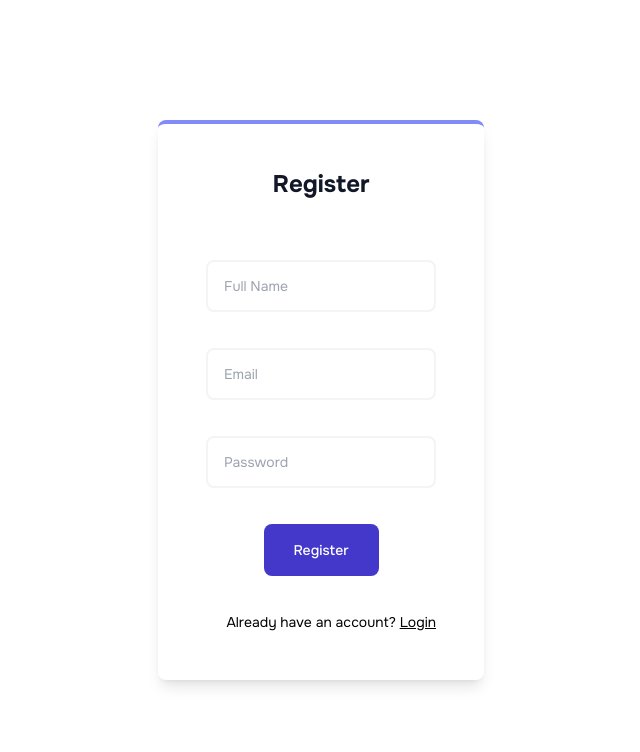
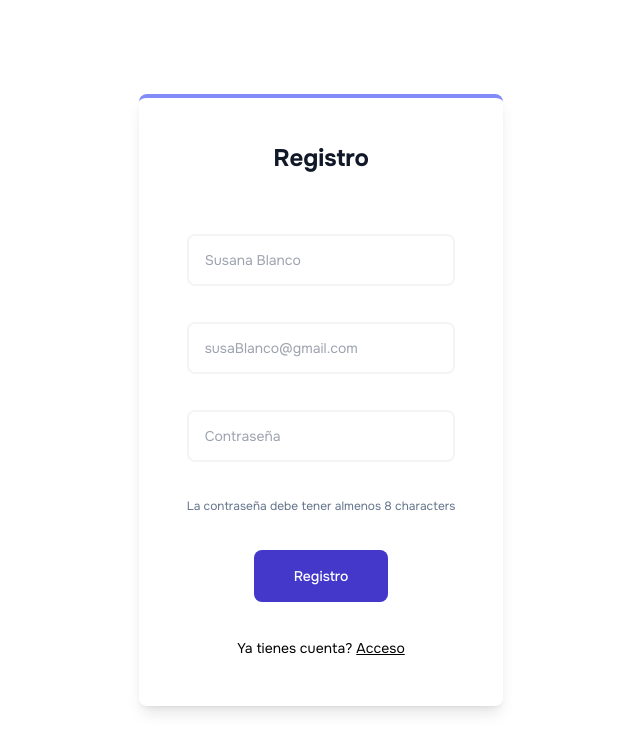
Before and after one commit to Naidev7/Teacher-dashboard, a Next.js app: page /pages/register in a window 1280 px wide. Shown: the top 752 px of the page, without its empty margins (319-959 px from the left). Built offline with nearby package versions, Linux system fonts and the light colour scheme.

Commit message:
regex in email and password

```diff
--- a/components/Access/LoginForm.tsx
+++ b/components/Access/LoginForm.tsx
@@ -23,7 +23,7 @@ export default function LoginForm() {
       });
 
       if (res.error) {
-        setError("Invalid Credentials");
+        setError("Credenciales inválidas");
         return;
       }
 
@@ -36,32 +36,32 @@ export default function LoginForm() {
   return (
     <div className="flex justify-center items-center h-screen">
       <div className="shadow-lg space-y-16 p-12 rounded-lg border-t-4 border-indigo-400">
-        <h1 className="font-bold text-center text-2xl leading-6 text-gray-900 ">Login</h1>
+        <h1 className="font-bold text-center text-2xl leading-6 text-gray-900 ">Acceso</h1>
 
         <form onSubmit={handleSubmit} className="flex flex-col gap-3 space-y-6">
           <input
             onChange={(e) => setEmail(e.target.value)}
-            type="text"
-            placeholder="Email"
+            type="email"
+            placeholder="susaBlanco@gmail.com"
             className="block w-full rounded-lg shadow-base p-4 border-2 border-gray-100   focus:border-blue-300 focus:ring focus:ring-blue-200 focus:ring-opacity-50 font-normal text-sm leading-4 text-gray-600 cursor-pointer"
           />
           <input
             onChange={(e) => setPassword(e.target.value)}
             type="password"
-            placeholder="Password"
+            placeholder="Contraseña"
             className="block w-full rounded-lg shadow-base p-4 border-2 border-gray-100   focus:border-blue-300 focus:ring focus:ring-blue-200 focus:ring-opacity-50 font-normal text-sm leading-4 text-gray-600 cursor-pointer"
           />
           <button className="bg-indigo-700 text-white p-4 m-auto rounded-lg w-[50%] font-medium text-sm leading-5 cursor-pointer">
-            Login
+            Entrar
           </button>
           {error && (
-            <div className="bg-red-500 text-white w-fit text-sm py-1 px-3 rounded-md mt-2">
+            <div className="text-red-500 text-center  text-sm py-1 px-3 rounded-md mt-2">
               {error}
             </div>
           )}
 
           <Link className="text-sm mt-3 text-right" href={"/pages/register"}>
-            Don't have an account? <span className="underline">Register</span>
+            No tienes cuenta? <span className="underline">Regístrate</span>
           </Link>
         </form>
       </div>
--- a/components/Access/RegisterForm.tsx
+++ b/components/Access/RegisterForm.tsx
@@ -62,40 +62,43 @@ export default function RegisterForm() {
     <div className="grid place-items-center h-screen">
       <div className="shadow-lg space-y-16 p-12 rounded-lg border-t-4 border-indigo-400">
         <h1 className="font-bold text-center text-2xl leading-6 text-gray-900 ">
-          Register
+          Registro
         </h1>
 
         <form onSubmit={handleSubmit} className="flex flex-col gap-3 space-y-6">
           <input
             onChange={(e) => setName(e.target.value)}
             type="text"
-            placeholder="Full Name"
+            placeholder="Susana Blanco"
             className="block w-full rounded-lg shadow-base p-4 border-2 border-gray-100   focus:border-blue-300 focus:ring focus:ring-blue-200 focus:ring-opacity-50 font-normal text-sm leading-4 text-gray-600 cursor-pointer"
           />
           <input
             onChange={(e) => setEmail(e.target.value)}
-            type="text"
-            placeholder="Email"
+            type="email"
+            pattern="^[\w-\.]+@([\w-]+\.)+[\w-]{2,4}$"
+            placeholder="susaBlanco@gmail.com"
             className="block w-full rounded-lg shadow-base p-4 border-2 border-gray-100   focus:border-blue-300 focus:ring focus:ring-blue-200 focus:ring-opacity-50 font-normal text-sm leading-4 text-gray-600 cursor-pointer"
           />
           <input
             onChange={(e) => setPassword(e.target.value)}
             type="password"
-            placeholder="Password"
+            placeholder="Contraseña"
+            pattern="^(?=.*\d)(?=.*[a-z])(?=.*[A-Z])(?=.*[a-zA-Z]).{8,}$"
             className="block w-full rounded-lg shadow-base p-4 border-2 border-gray-100   focus:border-blue-300 focus:ring focus:ring-blue-200 focus:ring-opacity-50 font-normal text-sm leading-4 text-gray-600 cursor-pointer"
           />
+           <p className="text-slate-500 text-xs text-center">La contraseña debe tener almenos 8 characters</p>
           <button className="bg-indigo-700 text-white p-4 m-auto rounded-lg w-[50%] font-medium text-sm leading-5 cursor-pointer">
-            Register
+            Registro
           </button>
 
           {error && (
-            <div className="bg-red-500 text-white w-fit text-sm py-1 px-3 rounded-md mt-2">
+            <div className="text-red-500 text-center text-sm py-1 px-3 rounded-md mt-2">
               {error}
             </div>
           )}
 
-          <Link className="text-sm mt-3 text-right" href={"/"}>
-            Already have an account? <span className="underline">Login</span>
+          <Link className="text-sm mt-3 text-center" href={"/"}>
+            Ya tienes cuenta? <span className="underline">Acceso</span>
           </Link>
         </form>
       </div>
```
